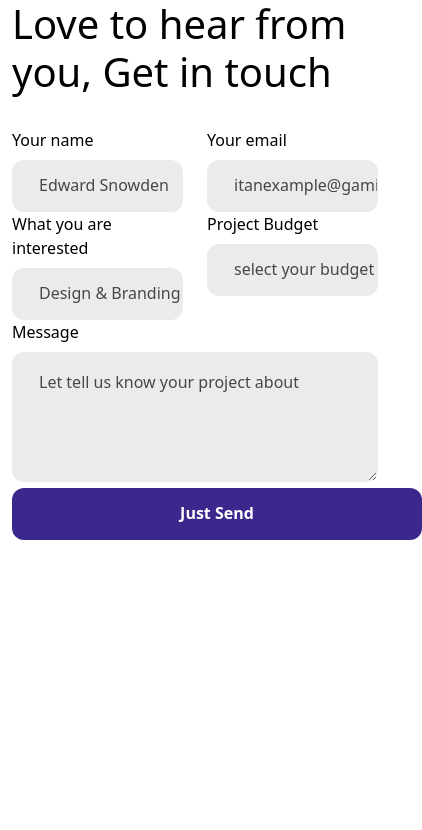
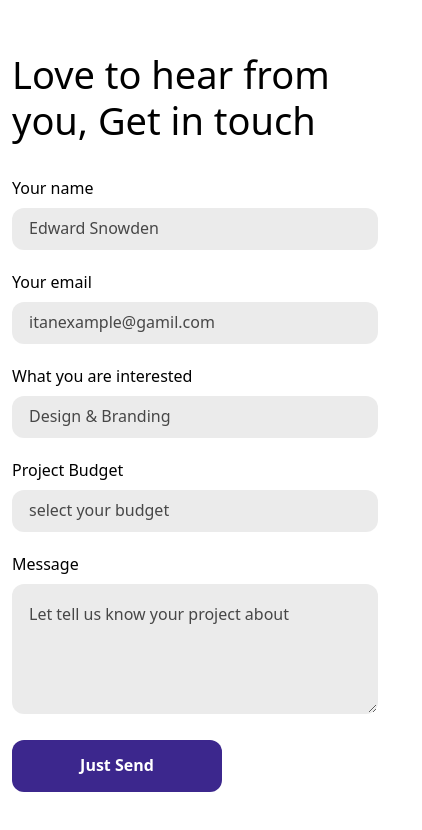
Before and after one commit to neharadialcode/bootstrap-common-components, a React (Create React App) app: page /form in a window 390 px wide. Shown: the top 830 px of the page, 422 px wide, since content can reach past the window. Built offline with nearby package versions, Linux system fonts and the light colour scheme.

Commit message:
full form ui complete

```diff
--- a/src/components/form/FullForm.jsx
+++ b/src/components/form/FullForm.jsx
@@ -3,14 +3,15 @@ import React from "react";
 const FullForm = () => {
   return (
     <>
+      <div className="vh-100 d-flex align-items-center">
         <div className="container">
-        <p className="ff_inter text40 max-w-435 fw-medium lh_120 text-black mb-4 pb-2">
+          <p className="ff_inter fs_2xl headingMaxWidth fw-medium lh_120 text-black mb-4 pb-2">
             Love to hear from you, Get in touch
           </p>
-        <div className="row">
-          <div className="col-6">
+          <div className="row inputBottomSpaceSm">
+            <div className=" col-sm-6 col-12 inputBottomSpace mb-sm-0">
               <p className=" ff_inter fw-medium fs_sm text-black mb-2">
-              Your name{" "}
+                Your name
               </p>
               <input
                 type="text"
@@ -18,7 +19,7 @@ const FullForm = () => {
                 className="w-100 loveInput"
               />
             </div>
-          <div className="col-6">
+            <div className=" col-sm-6 col-12 inputBottomSpace mb-sm-0">
               <p className=" ff_inter fw-medium fs_16 text-black mb-2">
                 Your email
               </p>
@@ -30,8 +31,8 @@ const FullForm = () => {
             </div>
           </div>
           {/* input 2 */}
-        <div className="row">
-          <div className="col-6">
+          <div className="row inputBottomSpaceSm">
+            <div className=" col-sm-6 col-12 inputBottomSpace mb-sm-0">
               <p className=" ff_inter fw-medium fs_sm text-black mb-2">
                 What you are interested
               </p>
@@ -41,7 +42,7 @@ const FullForm = () => {
                 className="w-100 loveInput"
               />
             </div>
-          <div className="col-6">
+            <div className=" col-sm-6 col-12 inputBottomSpace mb-sm-0">
               <p className=" ff_inter fw-medium fs_16 text-black mb-2">
                 Project Budget
               </p>
@@ -53,7 +54,7 @@ const FullForm = () => {
             </div>
           </div>
           {/* textarea */}
-        <div className="w-100">
+          <div className="w-100 inputBottomSpace">
             <p className=" ff_inter fw-medium fs_16 text-black mb-2">Message</p>
             <textarea
               type="text"
@@ -61,7 +62,10 @@ const FullForm = () => {
               className="w-100 loveInput textAreaHeight"
             />
           </div>
-        <button className=" text-white fs_sm fw-bold lh_157 border-0 bg_purple justBtn d-flex justify-content-center align-items-center">Just Send</button>
+          <button className=" text-white fs_sm fw-bold lh_157 border-0 bg_purple justBtn d-flex justify-content-center align-items-center">
+            Just Send
+          </button>
+        </div>
       </div>
     </>
   );
--- a/src/form.css
+++ b/src/form.css
@@ -5,8 +5,8 @@
 .text40 {
   font-size: 40px;
 }
-.max-w-435 {
-  max-width: 435px;
+.headingMaxWidth {
+  max-width: 494px;
 }
 .lh_120 {
   line-height: 120%;
@@ -21,8 +21,8 @@
   border-radius: 12px;
   background-color: rgba(138, 138, 138, 0.17);
   border: 1px solid transparent;
-  height: 52px;
-  padding-left: 26px;
+  height: 42px;
+  padding-left: 16px;
   padding-bottom: 2px;
 }
 .loveInput::placeholder {
@@ -30,18 +30,38 @@
 }
 .loveInput:active {
   background-color: white !important;
-  border: 1px solid #000;
+  border: 1px solid #000 !important;
 }
 .textAreaHeight {
-  height: 130px;
+  height: 130px !important;
   padding-top: 17px;
-  position: 30px;
 }
 .lh_157 {
   line-height: 157%;
 }
-.justBtn{
-  width: 410px;
+.justBtn {
+  width: 210px;
   height: 52px;
   border-radius: 12px;
 }
+.loveInput:focus-visible {
+  outline: black auto 1px !important;
+}
+.inputBottomSpace {
+  margin-bottom: 20px;
+}
+@media (min-width: 576px) {
+  .inputBottomSpaceSm {
+    margin-bottom: 31px;
+  }
+  .justBtn {
+    width: 410px;
+    height: 52px;
+    border-radius: 12px;
+  }
+  .loveInput {
+    height: 52px;
+    padding-bottom: 2px;
+    padding-left: 26px;
+  }
+}
```
Lines whose indentation alone changed are shown as unchanged.
